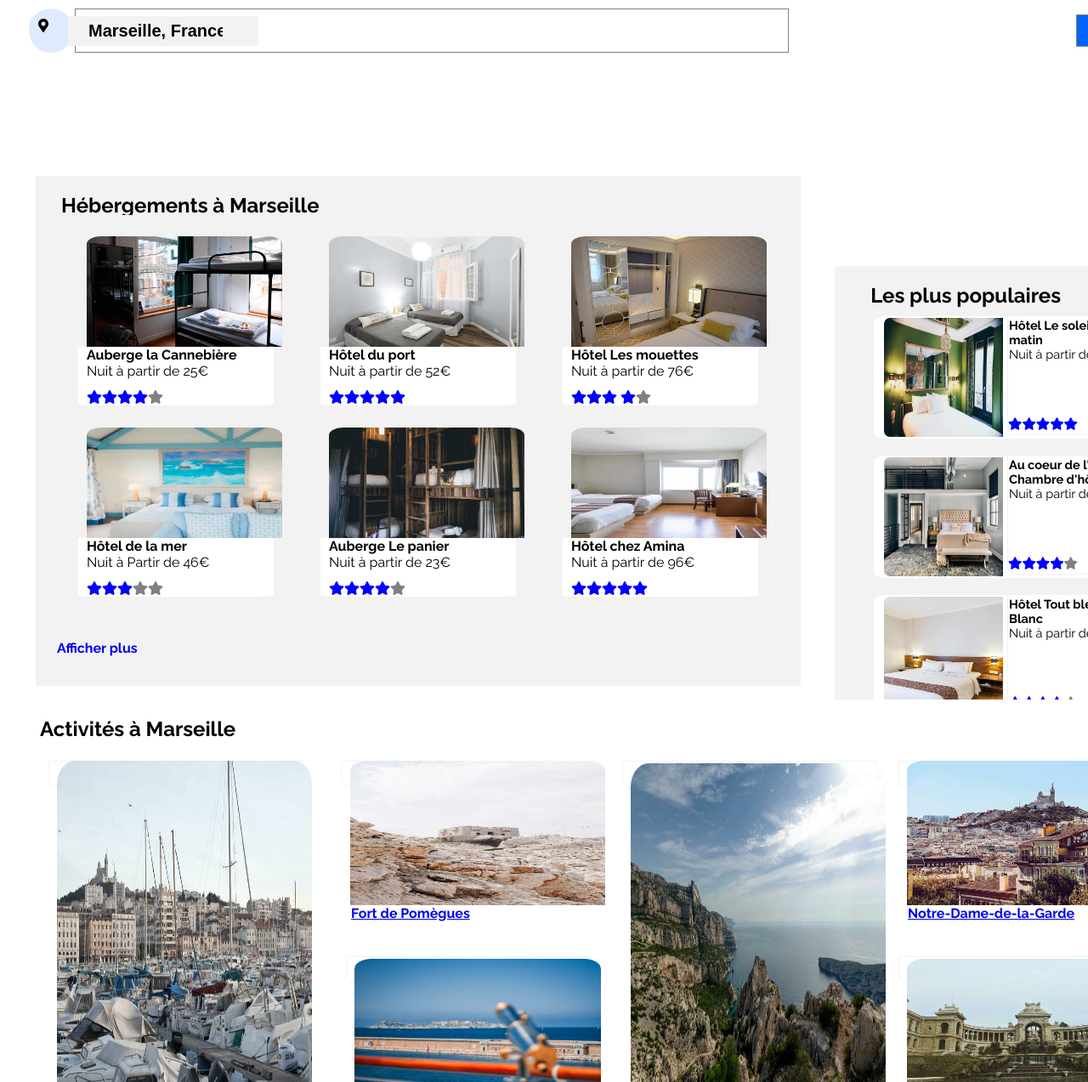
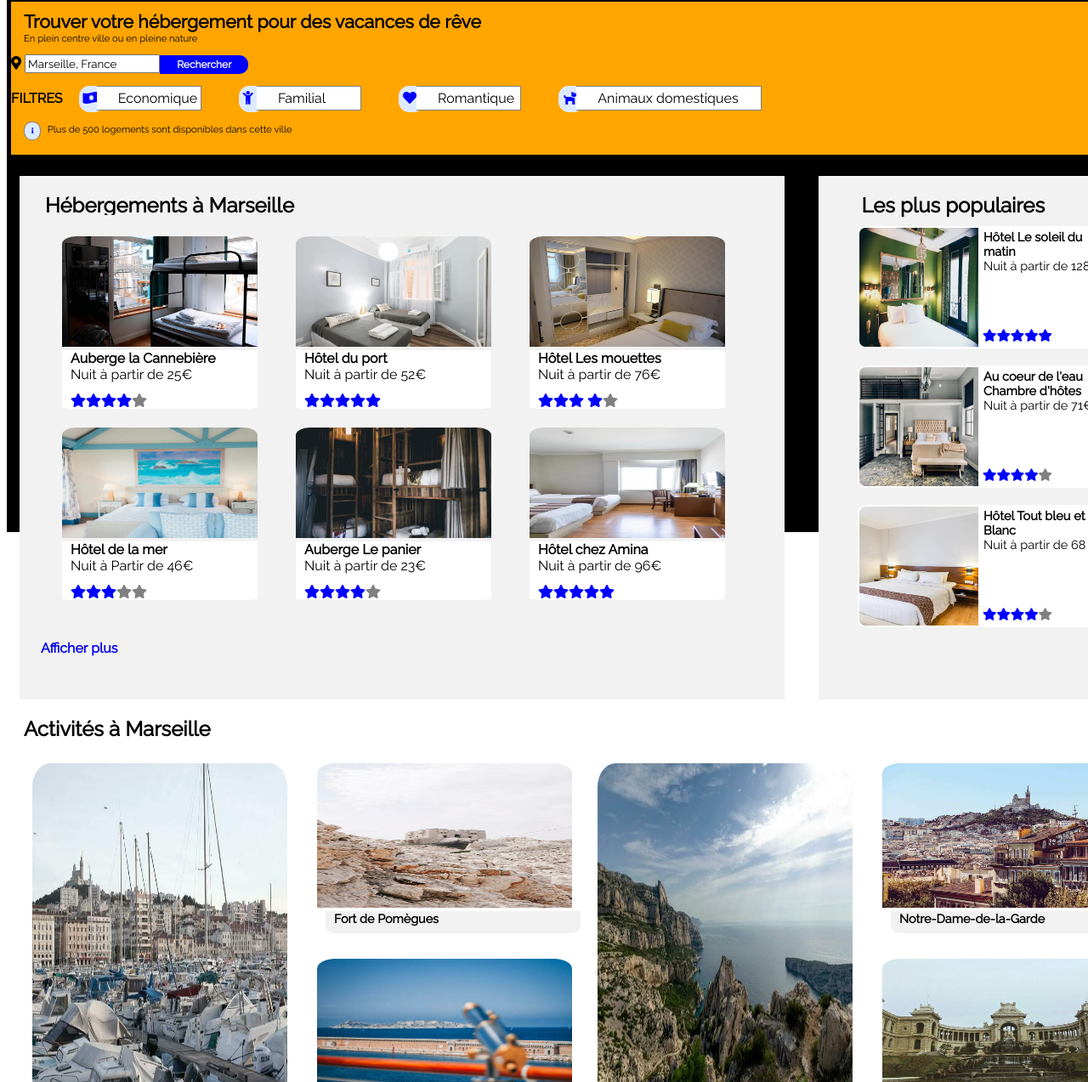
Before and after one commit to Madjiassoum/MADJIASSOUM_2_05102020, a plain HTML site: page index.html in a window 1280 px wide. Shown: the part 108-1381 px from the top of the page at 85% size. Drawn offline with Linux system fonts and the light colour scheme.

Commit message:
travail sur les filtres

```diff
--- a/index.html
+++ b/index.html
@@ -12,42 +12,84 @@
 <body>
     <div class="contain-page">
         <header>
-            <div class="logo">
-                <img src="images/Reservia@3x.png" alt="logo du site reservia"/>
-            </div>
+
+
+                <img src="images/Reservia@3x.png" id="logo" alt="logo du site reservia"/>
+
+
                 <nav>
                     <ul>
-                        <li><a href="#hebergement"> Hébergements </a> </li>
-                        <li class="act"> <a href="#activite"><span>Activités</span> </a> </li>
-                        <li class="inscrire"> <a href="#"><strong> S'inscrire</strong> </a></li>
+                        <li class="nav-ul-li-hebergement upline"><a href="#hebergement"> Hébergements </a> </li>
+                        <li class="nav-ul-li-activite"> <a href="#activite"><span>Activités</span> </a> </li>
+                        <li class="nav-ul-li-inscrire inscrire"> <a href="#"><strong> S'inscrire</strong> </a></li>
                     </ul>
                 </nav>
-            <p class="ligne-dessus"></p>
+            </p>
+           <!-- <p class="ligne-dessus"></p>
             <div id="trait_dessus">
             </div>
+        -->
         </header>
+
         <section class="localise">
+                <P><strong>Trouver votre hébergement pour des vacances de rêve</strong><br>
+                    En plein centre ville ou en pleine nature
+                </P>
+                <form method="post" action="" class="choix-ville">
+                  <i class="fas fa-map-marker-alt"></i>
+                  <input type="search" value="Marseille, France" id="gsearch" name="">
+                  <i class="fas fa-search"></i>
+                  <button class="button bouton" type="submit">Rechercher</button>
+                </form>
 
-           <p><strong>Trouver votre hébergement pour des vacances de rêve</strong><br>
-           En plein centre ville ou en pleine nature </p>
-
+                <p>
+                <form method="post" action="" class="filtre-option">
+                    <label class="label-filtre">
+                        FILTRES
+                    </label>
+                    <i class="fas fa-money-bill-wave-alt" ></i>
+                    <input type="text" class="economique input-fil" name="econom" value="Economique" selected />
+                    <i class="fas fa-child"></i>
+                    <input type="text" class="famille input-fil" name="famille" value="Familial" selected />
+                    <i class="fas fa-heart"></i>
+                    <input type="text" class="romantique input-fil" name="roman" value="Romantique" selected />
+                    <i class="fas fa-dog"></i>
+                    <input type="text" class="animaux input-fil" name="anima" value="Animaux domestiques" selected />
+                </form>
+                </p>
+                <p class="info">
+                    <i class="fas fa-info"></i>
+                    Plus de 500 logements sont disponibles dans cette ville
+                </p>
+           </form>
+        </section>
+  <!--
             <table>
                 <tr>
-                    <td class="ico"><i class="fas fa-map-marker-alt"></i></td>
-                    <td class="inp"><form>
-
-                    <input class="chercheville" type="search" name="localise" value="Marseille, France" selected/>
-                </form></td>
-                    <td class="fa-searc"><i class="fas fa-search"></i> <span class="rechercher"><a href="#">Recherche</a></span></td>
+                    <td class="ico">
+                        <i class="fas fa-map-marker-alt"></i>
+                    </td>
+                    <td class="inp">
+                        <form>
+                            <input class="chercheville" type="search" name="localise" value="Marseille, France" selected/>
+                        </form>
+                    </td>
+                    <td class="fa-searc">
+                        <i class="fas fa-search"></i>
+                        <span class="rechercher"><a href="#">Recherche</a></span>
+                    </td>
                 </tr>
             </table>
 
         </section>
+-->
 
-            <section class="filtre">
+<!--
+        <section class="filtre">
                 <h2>Filtres</h2>
                 <article class="choix-filtre">
                     <div class="option">
+
                         <i class="fas fa-money-bill-wave-alt" aria-hidden="true"></i>
                         <form>
                             <input type="text" name="econom" value="Economique" selected />
@@ -74,7 +116,8 @@
                     </div>
                 </article>
                 <p><i class="fas fa-info"></i><span>Plus de 500 logements sont disponibles dans cette ville</span></p>
-           </section>
+        </section>
+    -->
 
            <!--  Le libelle de droite contenant LES PLUS POPULAIRES   -->
            <section class="libelle-droite" >
@@ -261,69 +304,69 @@
             <section id="activite" class="sectio">
                 <h2 class="act">Activités à Marseille</h2>
                 <ul class="sectio-hotel">
-                    <li class="hot6" class="hotel">
-                        <a href="#">
+                    <li class="hotel6 hotel">
                         <div class="imag">
-                            <img src="images/activites/4_small/6reno.jpg" alt="maison de reno" title="J'envoie vers un lien">
+                            <a href="#">
+                                <img src="images/activites/4_small/6reno.jpg" alt="maison de reno" title="J'envoie vers un lien">
+                            </a>
                         </div>
-                        <div class="information">
+                        <div class="info-hotel-activi">
                             <span><strong>Vieux Port</strong></span>
                         </div>
-                        </a>
                     </li>
 
-                    <li class="hot5" class="hotel">
-                        <a href="#">
+                    <li class="hotel5 hotel">
                         <div class="imag">
+                            <a href="#">
                                 <img src="images/activites/4_small/5paul.jpg" alt="maison de paul" title="J'envoie vers un lien">
+                            </a>
                         </div>
-                        <div class="information">
-                                <span><strong>Fort de Pomègues</strong></span>
+                        <div class="info-hotel-activi">
+                            <span><strong>Fort de Pomègues</strong></span>
                         </div>
-                        </a>
                     </li>
-                    <li class="hot2" class="hotel">
-                        <a href="#">
+
+                    <li class="hotel2 hotel">
                         <div class="imag">
-                            <img src="images/activites/4_small/2kevin.jpg" alt="maison de kevin" title="J'envoie vers un lien">
+                            <a href="#">
+                                <img src="images/activites/4_small/2kevin.jpg" alt="maison de kevin" title="J'envoie vers un lien">
+                            </a>
                         </div>
-                        <div class="information">
-                                <span><strong>Iles du Frioul</strong></span>
+                        <div class="info-hotel-activi">
+                            <span><strong>Iles du Frioul</strong></span>
                         </div>
-                        </a>
                     </li>
-                    <li class="hot3" class="hotel">
-                        <a href="#">
+
+                    <li class="hotel3 hotel">
                         <div class="imag">
+                             <a href="#">
                                 <img src="images/activites/4_small/3kilyan.jpg" alt="maison de kilyan" title="J'envoie vers un lien">
+                            </a>
                         </div>
-                        <div class="information">
-                                <span><strong>Parc National des Calanques</strong></span>
+                        <div class="info-hotel-activi">
+                            <span><strong>Parc National des Calanques</strong></span>
                         </div>
-                        </a>
                     </li>
-                    <li class="hot1" class="hotel">
-                        <a href="#">
+
+                    <li class="hotel1 hotel">
                         <div class="imag">
-                            <img src="images/activites/4_small/1florian.jpg" alt="maison florian" title="j'envoie vers un lien">
+                            <a href="#">
+                                <img src="images/activites/4_small/1florian.jpg" alt="maison florian" title="j'envoie vers un lien">
+                            </a>
                         </div>
-                        <div class="information">
+                        <div class="info-hotel-activi">
                                 <span><strong>Notre-Dame-de-la-Garde</strong></span>
                         </div>
-                        </a>
                     </li>
-                    <li class="hot4" class="hotel">
 
+                    <li class="hotel4 hotel">
                         <div class="imag">
                             <a href="#">
-
                                 <img src="images/activites/4_small/4lena.jpg" alt="maison de lena" title="J'envoie vers un lien">
                             </a>
                         </div>
-                        <div class="information">
-                            <a href="#">
-                                <span><strong>Parc Longchamp</strong></span>
-                            </a>
+                        <div class="info-hotel-activi">
+                            <span><strong>Parc Longchamp</strong></span>
                         </div>
                     </li>
                 </ul>
--- a/style.css
+++ b/style.css
@@ -1,17 +1,24 @@
-@import url("https://fonts.googleapis.com/css2?family=Raleway:wght@300;400;500;600;700;800;900&display=swap");
+
 
 body{
+  display: block;
 	background-color: white;
 	max-width: 1440px;
-  margin: 0;
-
-	font-family: 'Raleway', sans-serif, Verdana, Arial;
+}
+*{
+  font-family: 'Raleway', sans-serif, Verdana, Arial;
 }
 .contain-page{
+  position: absolute;
+  display: block;
   max-width: 1440px;
-  margin: auto;
-  padding: 0 2rem;
+  margin: 0;
+  padding: 5px;
+
+  top: 0px;
+
   box-sizing: border-box;
+  background-color: black;
 }
 
 li{
@@ -22,12 +29,12 @@ li{
 header{
   display: flex;
   align-items: center;
-  max-width: 1346px;
-  height: 90px;
+  max-width: 1400px;
+  height: 100px;
   margin: auto;
-  left: 48px;
+  padding-top: 0em;
   top: 0px;
-  background-color: yellow;
+  background-color: pink;
 }
 
 /* Menu de navigation */
@@ -36,11 +43,11 @@ header{
   color: blue;
 }
 
-img{
+header img{
   float: left;
   margin-left: 10px;
-  height: 60px;
-  width: 120px;
+  height: 40px;
+  width: 180px;
 }
 nav ul{
   display: flex;
@@ -48,14 +55,14 @@ nav ul{
   list-style-type: none;
   padding-top: 5px;
   color: blue;
-  margin-left: 700px;
+  margin-left: 650px;
 }
 
 
 nav ul li{
   display: flex;
   flex-direction: row;
-    margin-left: 35px;
+  margin-left: 35px;
   font-size: 1.5em;
   color: blue;
 }
@@ -87,114 +94,126 @@ nav ul li:active{
   font-weight: bold;
 
 }
-.upline{
-  display: flex;
-  position: absolute;
+.nav-ul-li-hebergement{
+
+    border-top: 2px red solid;
+    text-decoration: overline;
+}
+/*
+.upline::click{
   width: 190px;
   left: 935px;
   right: 300px;
-  top: 0px;
+  top: 10px;
   margin: auto;
   height: 0px;
   color: blue;
   border: 1px blue solid;
 }
-/*
-header{
-	display: flex;
-    justify-content: space-between;
-    align-items: flex-start;
-    flex-direction: row;
-    width: 1346px;
-	height: 70px;
-	left: 25px;
-  top: 16px;
-  margin-left: 20px;
-	background-color: white;
-}
 
-/* Menu de navigation */
-/*
- header nav{
-	color: blue;
-}
+*/
 
-#trait_dessus{
-  position: absolute;
-  border-top: 2px blue solid;
-  width: 170px;
-  top: 2px;
-  margin-left: 58%;
+/* zone de recherche de la ville   */
 
 
-}
-
-nav ul{
-	display: flex;
-	flex-direction: row;
-	list-style-type: none;
-	padding-top: 2px;
-	color: blue;
-	margin-left: 650px;
-}
-nav ul li{
-	display: flex;
-	flex-direction: row;
-	justify-content: space-between;
-	margin-right: 5em;
-  margin-left: 30px;
-	font-size: 1em;
-	color: blue;
-}
-nav ul li .inscrire{
-	font-weight: bold;
-	color: blue;
-}
-nav ul li a{
-	text-decoration: none;
-	color: blue;
-}
-nav ul li span{
-  color: rgb(85,85,85);
-}
-.logo img
-{
-    width: 100px;
-    height: 50px;
-}
-nav ul li:hover{
-	color: blue;
-  font-weight: bold;
-  background-color: #F2F2F2;
-	text-decoration: none;
-	padding-right: 4px;
-}
-nav ul li:active{
-	color: black;
-  font-size: 1.5em;
-  font-weight: bold;
-  background-color: #0065FC;
-}
-
-/* zone de recherche de la ville   */
 .localise{
   position: absolute;
-	display: flex;
-	flex-direction: column;
-	background-color: #FFFFFF;
+	display: block;
+	flex-direction: row;
+	background-color: orange;
 	font-weight: bold;
-  top: 60px;
-	width: 1360px;
-	height: 100px;
+  top: 110px;
+	width: 1380px;
+	height: 180px;
   margin: auto;
   padding-right: 10px;
 }
+.economique, .romantique, .famille{
+  flex: 0;
+  margin-left: -3px;
+  margin-right: 25px;
+  padding-left: 25px;
+  width: 95px;
+  height: 25px;
+  font-size: 1em;
+  border-right: 0.09em;
+  border: 0.09em gray solid;
+  border-left: none}
+.input-fil{
+  z-index: 0
+
+  border-image: 20px;
+}
+.animaux{
+  margin-left: -3px;
+  margin-right: 30px;
+  padding-left: 25px;
+  height: 25px;
+  font-size: 1em;
+  width: 190px;
+  border-right: 0.09em;
+  border: 0.09em gray solid;
+  border-left: none;
+}
+.button {
+  border: none;
+  color: white;
+  border-bottom-right-radius: 10px;
+  border-top-right-radius: 10px;
+  padding: 4px 20px;
+  text-align: center;
+  text-decoration: none;
+  display: inline-block;
+  font-size: 12px;
+  font-weight: bold;
+  margin: 2px 2px;
+  cursor: pointer;
+  background-color: blue;
+  margin-left: -4px;
+}
+
+.choix-ville .fa-search {
+  display: none;
+}
+.fa-dog, .fa-child, .fa-heart, .fa-money-bill-wave-alt{
+  z-index: 1;
+  height: 25px;
+  width: 25px;
+  border: 0px gray solid;
+  font-size: 1em;
+  margin-right: -10px;
+  margin-left: 15px;
+  border-radius: 40%;
+  background-color: #DEEBFF;
+  padding-left: 5px;
+  padding-top: 6px;
+  color: blue;
+}
+.fa-info{
+  content: "\ea0c";
+  background-color: #DEEBFF;
+  color: blue;
+  height: 13px;
+  width: 10px;
+  border: 0.1em gray solid;
+  font-size: 0.6em;
+  margin-right: 5px;
+  border-radius: 45%;
+  padding-left: 8px;
+  padding-top: 7px;
+}
+
 .localise p{
   font-size: 0.7em;
+  font-weight: normal;
 }
 .localise p strong{
-  font-size: 1.5em;
+  font-size: 1.9em;
 }
+label{
+  font-size: 1em;
+}
+/*
 .localise span{
 	float: right;
   padding: 8px;
@@ -212,20 +231,24 @@ nav ul li:active{
 }
 .ico{
   width: 50px;
-  height: 50px;
+  height: 35px;
   border-radius: 50%;
   background-color: #DEEBFF;
+  border: none;
 }
+/*
 .localise tr td input{
-  font-size: 20px;
+  font-size: 15px;
   border: none;
-  height: 35px;
-  margin-left: -10px;
+  height: 45px;
+  width: 200px;
+  margin-left: -1px;
   background-color: #F2F2F2;
 }
 .localise tr td .fa-search{
   display: none;
 }
+/*
 input{
   border-right: none;
   border-left: none;
@@ -233,22 +256,11 @@ input{
   border-bottom: #F2F2F2 1px solid;
   padding: 0 1.5rem;
   box-sizing: border-box;
-  width: 14rem;
   font-size: 1rem;
   font-weight: bold;
-
- /*
-  border: none;
-  height: 35px;
-  font-size: 1.2em;
-  font-weight: bold;
-  color: #000000;
-  border: 1px 0px 1px 0px;
-
-  width: 250px;
-  margin-right: 10px;
-  */
+  width: 160px;
 }
+/*
 .localise tr td .fa-map-marker-alt{
 	left: 27px;
   padding-top: 6px;
@@ -261,14 +273,18 @@ input{
   color: #000000;
   background-color: #DEEBFF;
 }
+/*
 .rechercher a{
 	padding-left: 10px;
   color: #F2F2F2;
   text-decoration: none;
 }
+/*
 .inp{
   border: 1px gray solid;
 }
+/*
+
 .fa-searc i{
   display: none;
 }
@@ -282,40 +298,24 @@ tr td a{
   border-bottom: 3px blue solid;
 }
 .localise input:hover{
-  font-size: 1.3em;
+  font-size: 1.2em;
   font-weight: bold;
 
 }
-
+*/
 /* DEBUT Filtre  */
+/*
 .filtre{
   display: flex;
   margin-top: 2rem;
   flex-wrap: wrap;
-  /*
-  position: absolute;
-	display: flex;
-	flex-direction: column;
-	background-color: #FFFFFF;
-	width: 1340px;
-	height: 120px;
-	top: 161px;
-  margin-left: 20px;
-  margin: auto;
-  padding-right: 0px;
-  */
+
 }
 .filtre h2{
   margin: 0 2rem 1rem 0;
   display: flex;
   align-items: center;
-  /*
 
-  padding-top: 8px;
-  margin-left: 5px;
-  font-size: 1.4em;
-  top: 15px;
-  */
 }
 .choix-filtre{
   position: absolute;
@@ -390,7 +390,7 @@ tr td a{
   padding-left: 8px;
   padding-top: 7px;
 }
-
+*/
 /*========== FIN FILTRE==============================*/
 
 
@@ -400,8 +400,8 @@ tr td a{
 .libelle-droite{
   position: relative;
   width: 380px;
-  height: 660px;
-  top: 245px;
+  height: 620px;
+  top: 210px;
   left: 950px;
   padding-right: auto;
   background-color: #F2F2F2;
@@ -501,7 +501,7 @@ tr td a{
   background-color: #F2F2F2;
   margin-left: 10px;
   width: 900px;
-	height: 600px;
+	height: 620px;
   margin-right: 390px;
 }
 .heberge h2{
@@ -579,7 +579,6 @@ tr td a{
 	position: absolute;
 	display:flex;
 	margin: auto;
-
 	top: 931px;
 	width: 1346px;
 	height: 550px;
@@ -599,49 +598,45 @@ tr td a{
 
 }
 
-.sectio .hot6{
+.sectio .hotel6{
 	position: absolute;
 	flex-direction: column;
-	display: inline-block;
+	display: flex;
 	top: 75px;
   left: 20px;
 	margin-left: 5px;
   margin-right: 20px;
-	width: 290px;
+	width: 300px;
 	height: 430px;
 	border: 0px gray solid;
 	border-top: 5px;
 	border-radius: 5%;
 
 }
-.sectio .hot6 .imag img{
+.hotel6 .imag img{
 	width: 300px;
 	height: 400px;
   border-top-left-radius: 7%;
   border-top-right-radius: 7%;
 }
-.information{
-	width: 298px;
-	height: 40px;
+.info-hotel-activi{
+	width: 290px;
+	height: 30px;
+  font-size: 0.9em;
+  padding-left: 10px;
   border-bottom-left-radius: 10px;
   border-bottom-right-radius: 10px;
-	background-color: #FFFFFF;
-  border: 1px solid #F2F2F2;
-  margin-top: -3px;
+	background-color: #F1F1F1;
+  border: 0em white solid;
+  margin-top: 0px;
+  margin-left: 10px;
 }
-.information h4{
-  position: absolute;
-  margin-left: 10px;
-  padding-bottom: 10px;
-}
-
-
-.hot3{
+.hotel3{
 	position: absolute;
 	flex-direction: column;
 	display: flex;
 	top: 75px;
-	left: 700px;
+	left: 690px;
 	margin-right: 20px;
 	width: 300px;
 	height: 430px;
@@ -649,17 +644,18 @@ tr td a{
 	border-top: 5px;
 	border-radius: 5%;
 }
-.hot3 .imag img{
+.hotel3 .imag img{
 	width: 300px;
 	height: 400px;
    border-top-left-radius: 7%;
   border-top-right-radius: 7%;
 }
-.hot5 {
+.hotel5 {
 	position: absolute;
+  display: flex;
 	flex-direction: column;
 	top: 75px;
-  left: 370px;
+  left: 360px;
 	margin-right: 10px;
 	width: 290px;
 	height: 200px;
@@ -668,19 +664,19 @@ tr td a{
 	border-bottom: 2px;
 	border-radius: 3%;
 }
-.hot5 .imag img{
+.hotel5 .imag img{
 	width: 300px;
 	height: 170px;
   border-top-right-radius: 7%;
   border-top-left-radius: 7%;
 }
 
-.hot2 {
+.hotel2 {
 	position: absolute;
 	top: 305px;
 	display: flex;
 	flex-direction: column;
-	left: 375px;
+	left: 360px;
 	width: 290px;
 	height: 200px;
 	border: 0px gray solid;
@@ -688,28 +684,16 @@ tr td a{
 	border-radius: 7%;
 }
 
-.hot2 .imag img{
-	width: 290px;
+.hotel2 .imag img{
+	width: 300px;
 	height: 170px;
   border-top-right-radius: 7%;
   border-top-left-radius: 7%;
 }
-.sectio .information span{
-  margin-left: 10px;
-}
-.sectio .information{
-   height: 30px;
-   text-decoration: none;
-}
 
-.hot2 .information{
-  width: 285px;
-
-
-}
-
-.hot1{
+.hotel1{
 	position: absolute;
+  display: flex;
 	flex-direction: column;
 	top: 75px;
 	left: 1025px;
@@ -719,16 +703,17 @@ tr td a{
 	border-top: 7px;
 	border-radius: 7%;
 }
-.hot1 .imag img{
+.hotel1 .imag img{
 	width: 300px;
 	height: 170px;
   border-top-right-radius: 7%;
   border-top-left-radius: 7%;
 }
 
-.hot4 {
+.hotel4 {
 	position: absolute;
 	top: 305px;
+  display: flex;
 	flex-direction: column;
 	left: 1025px;
 	width: 300px;
@@ -737,7 +722,7 @@ tr td a{
 	border-top: 5px;
 	border-radius: 3px;
 }
-.hot4 .imag img{
+.hotel4 .imag img{
 	width: 300px;
 	height: 170px;
   border-top-right-radius: 7%;
@@ -752,9 +737,10 @@ footer{
 	background-color: #F2F2F2;
 }
 .menu-foot{
+  background-color: #F2F2F2;
   display: flex;
   flex-direction: row;
-  top: 1540px;
+  top: 1480px;
   width: 1346px;
   height: 160px;
   position: absolute;
```
